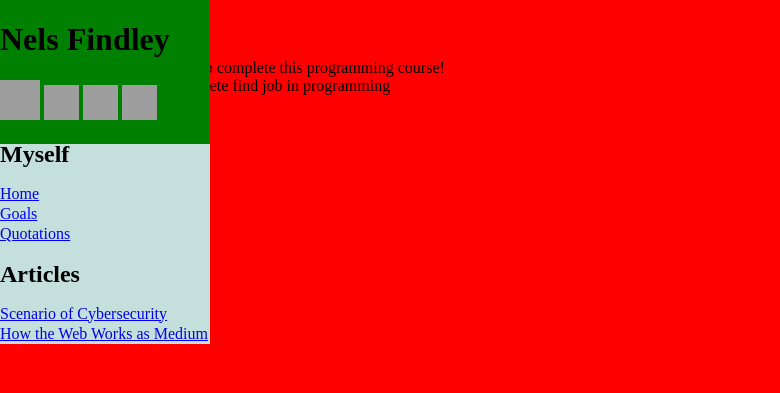
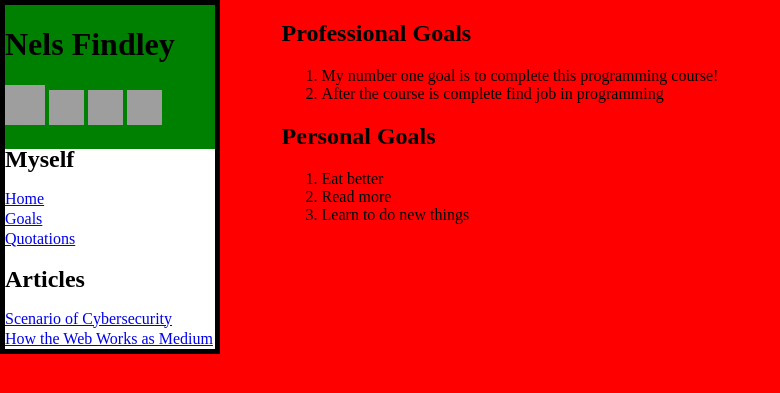
Before and after one commit to NCFindley/personal-website, a PHP site: page /goals.php?theme=egg in a window 1280 px wide. Shown: the top 393 px of the page, without its empty margins (0-780 px from the left). Run offline with PHP 8.4, Linux system fonts and the light colour scheme; grey boxes are pictures that could not be loaded.

Commit message:
CSS complete

```diff
--- a/easteregg.css
+++ b/easteregg.css
@@ -3,17 +3,35 @@ body {
 }
 
 #social {
-	background-color: green;
+
+    background-color: green;
+
+
     width: 210px;
     clear: left;
     position: absolute;
     left: 0%;
     top: 0%;
+    display: inline-block;
+    border: 5px solid black;
+
+
+
 }
 #navbar{
-	display: block;
-	background-color: #C5E0DC;
-	margin-right: 30px;
+
+    display: block;
+    background-color: white;
+    margin-right: 30px;
     width: 210px;
     line-height: 20px;
 }
+
+#articles{
+    position: absolute;
+    left: 22%;
+    top: 0%;
+}
+h3 {
+    text-align: center;
+}
--- a/goals.php
+++ b/goals.php
@@ -5,16 +5,19 @@
 </head>
 <body>
 	<?php include("navigation.php"); ?>
-	<h3>Professional Goals</h3>
+
+	<div id = "articles">
+		<h2>Professional Goals</h2>
 			<ol>
 				<li>My number one goal is to complete this programming course!</li>
 				<li>After the course is complete find job in programming</li>
 			</ol>
-	<h3>Personal Goals</h3>
+		<h2>Personal Goals</h2>
 			<ol>
 				<li>Eat better</li>
 				<li>Read more</li>
 				<li>Learn to do new things</li>
 			</ol>
+	</div>
 </body>
 </html>
--- a/quotations.php
+++ b/quotations.php
@@ -6,11 +6,13 @@
 <body>
 	<?php include("navigation.php"); ?>
 
+	<div id = "articles">
 		<h3>Movie Quotes</h3>
 			<ol>
 				<li>"I'm have come here to chew bubblegum and kick ass... and I'm all out of bubblegum" -They Live</li>
 				<li>"May the force be with you" - Star Wars</li>
 				<li>"I'll be back" - The Terminator</li>
 			</ol>
+	</div>
 </body>
 </html>
--- a/scenario.php
+++ b/scenario.php
@@ -5,7 +5,7 @@
 </head>
 <body>
 	<?php include("navigation.php"); ?>
-
+	<div id = "articles">
 	<h3>The Big Hack</h3>
 		<p>"The Big Hack" article described a scenario in New York City under attack of multiple hackers.  It explains events that multiple cybersecurity experts, hackers, and government official believe that can happen or events that already happened. Then imagine if all these scenarios happen at the same time in such big city as New York City.
 		The article starts out with hacking multiple SUV to veer off causing numerous accidents in high traffic areas in the city. The 911 operator believed the issue to be just the normal every day accidents and didn't chalk it up as bigger issue.   Normally the police would have been assigned to these accidents and help route traffic but the police station software was also hacked causing major delays responding to accidents and coordinating with other government officials.
@@ -13,5 +13,6 @@
 		The next question is where were the government U.S officials for preventing cybersecurity attacks? As the numerous incidents kept adding up the head of cybersecurity begun connecting the dots but it took till noon to issue warning out to New York City.  Shortly after the warning went out the power plants was also affected causing multiple subway cars carrying thousands of passengers to be stuck or forced to walk through the subway.
 		I believe this article described the many cybersecurity threats that have occurred or can possibly happen. It explained the potential of group of hackers planning well-coordinated attack that crippled major city in hours. It also leads to the question is the United States this vulnerable to attacks as it's hard to believe in software we can't physically see and knowing that these hacks have happened in the past but on much smaller scale.
 		</p>
+	</div>
 </body>
 </html>
--- a/web_medium.php
+++ b/web_medium.php
@@ -5,10 +5,12 @@
 </head>
 <body>
 		<?php include("navigation.php"); ?>
+	<div id = "articles" >
 
 	<h3>How the Web Works as Medium</h3>
 
 		<p>	The web is described as medium for multiple reasons. It’s the middleman to access information from one side of the world to the other. When users surf the web they are using their computer as the client and requesting information from a server. The web is used to display the information from the server to the end user.
 		</p>
+	</div>
 </body>
 </html>
```
Also changed, not shown: stylesheet.css (+15 -12 lines), 1 other file. Lines whose indentation alone changed are shown as unchanged.
